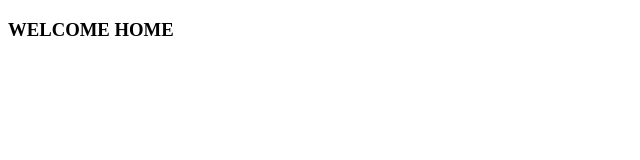
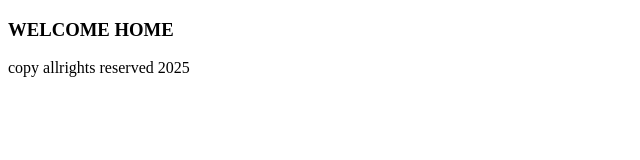
Before and after one commit to growww335/git-begginner-tutorial-, a plain HTML site: page about.html in a window 1280 px wide. Shown: the whole page, without its empty margins (0-640 px from the left). Drawn offline with Linux system fonts and the light colour scheme.

```diff
--- a/about.html
+++ b/about.html
@@ -7,5 +7,8 @@
 </head>
 <body>
     <h3>WELCOME HOME</h3>
+    <footer>
+        copy allrights reserved 2025
+    </footer>
 </body>
 </html>
```
Also changed, not shown: 2 other files.
